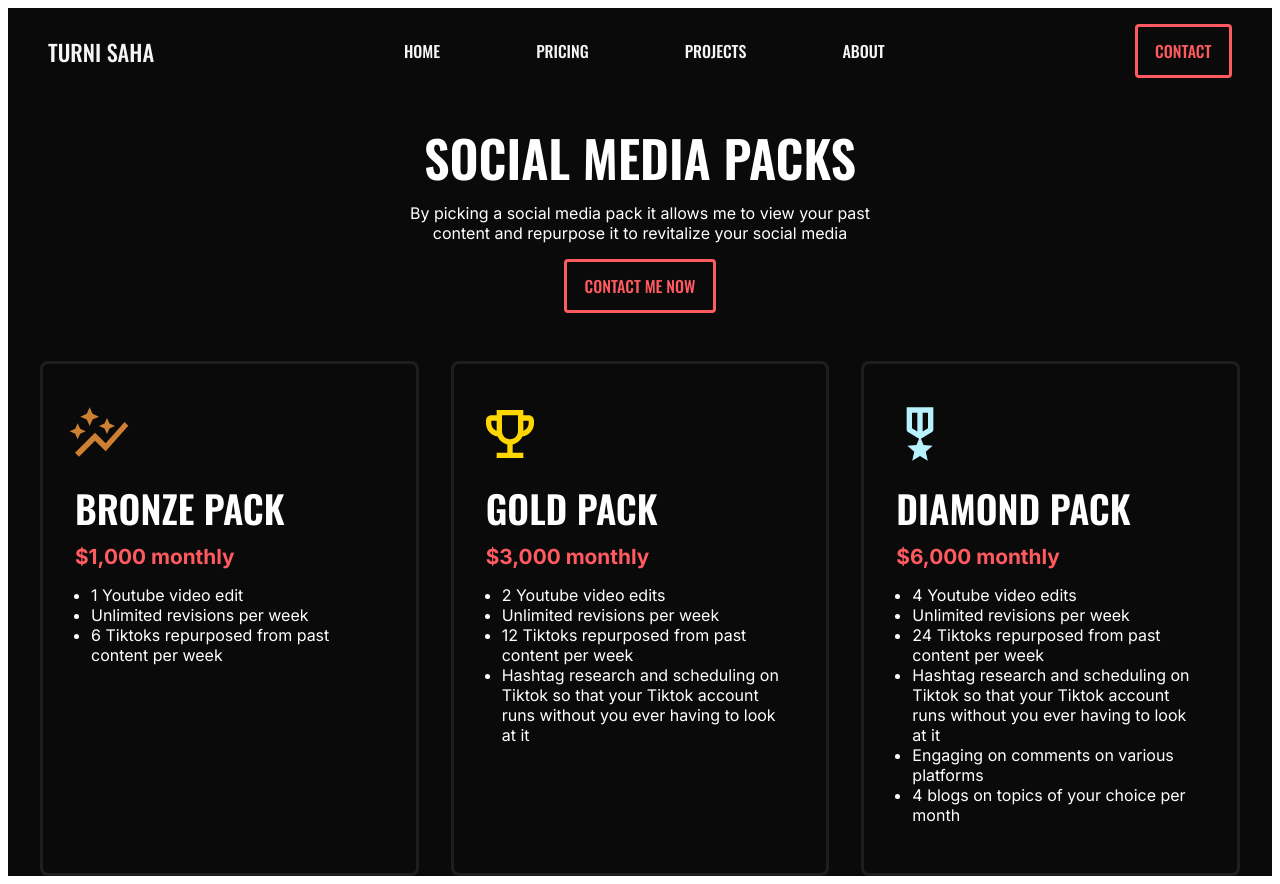
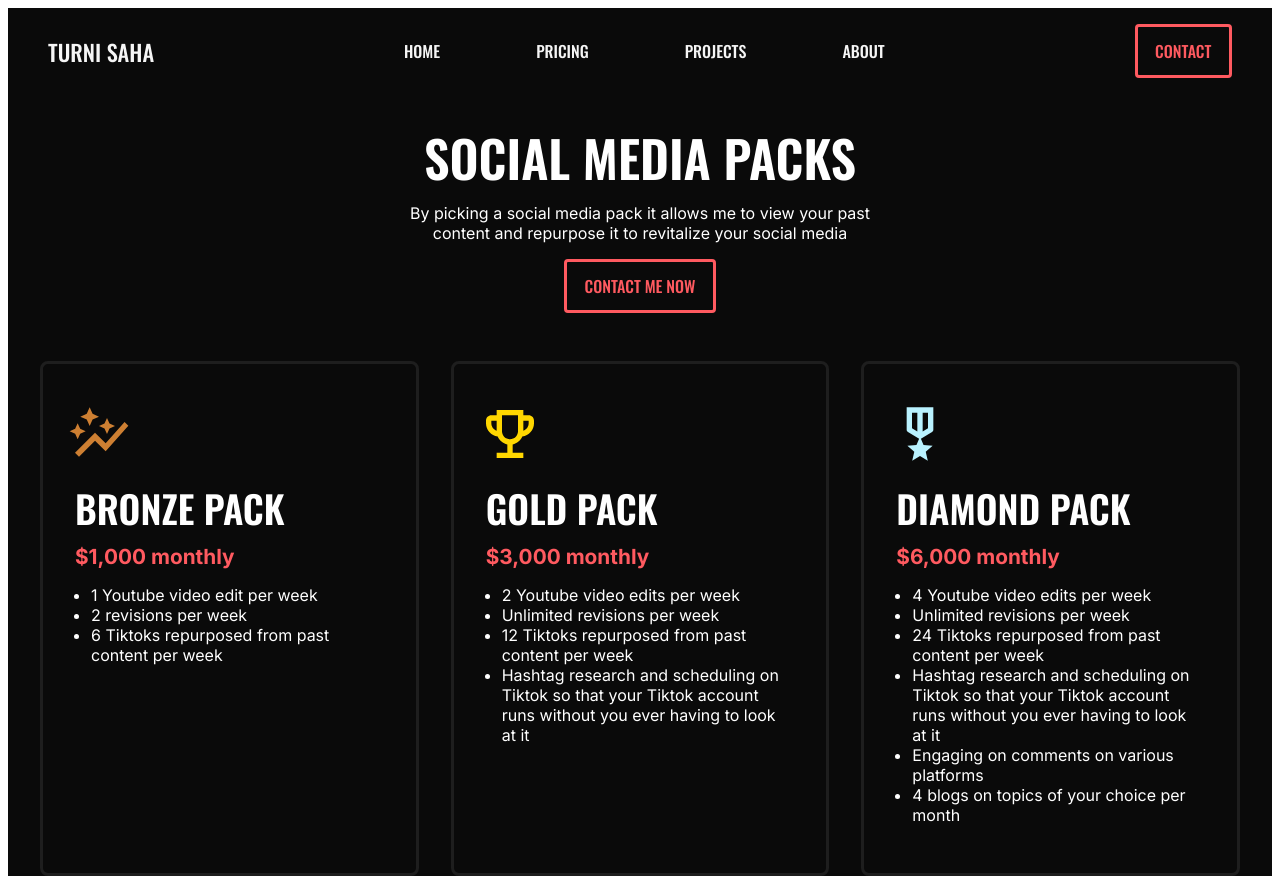
Before and after one commit to elliotsaha/videography-portfolio, a Next.js app: page /social-media-packs in a window 1280 px wide. Built offline with nearby package versions, Linux system fonts and the light colour scheme; what styled-breakpoints would draw is missing.

Commit message:
fix(build): fixed build error

```diff
--- a/src/pages/index.tsx
+++ b/src/pages/index.tsx
@@ -13,7 +13,6 @@ import {
   FeaturedVideoSection,
 } from '@/components';
 import styled from 'styled-components';
-import css from '@styled-system/css';
 import InstagramIcon from '@mui/icons-material/Instagram';
 import LinkedInIcon from '@mui/icons-material/LinkedIn';
 import FacebookIcon from '@mui/icons-material/Facebook';
--- a/src/pages/social-media-packs.tsx
+++ b/src/pages/social-media-packs.tsx
@@ -56,8 +56,8 @@ const SocialMediaPacks = () => {
       icon: <AutoGraphOutlinedIcon />,
       iconColor: '#CD7F32',
       assets: [
-        '1 Youtube video edit',
-        'Unlimited revisions per week',
+        '1 Youtube video edit per week',
+        '2 revisions per week',
         '6 Tiktoks repurposed from past content per week',
       ],
     },
@@ -67,7 +67,7 @@ const SocialMediaPacks = () => {
       icon: <EmojiEventsOutlinedIcon />,
       iconColor: '#FFD700',
       assets: [
-        '2 Youtube video edits',
+        '2 Youtube video edits per week',
         'Unlimited revisions per week',
         '12 Tiktoks repurposed from past content per week',
         'Hashtag research and scheduling on Tiktok so that your Tiktok account runs without you ever having to look at it',
@@ -79,7 +79,7 @@ const SocialMediaPacks = () => {
       icon: <MilitaryTechOutlinedIcon />,
       iconColor: '#B9F2FF',
       assets: [
-        '4 Youtube video edits',
+        '4 Youtube video edits per week',
         'Unlimited revisions per week',
         '24 Tiktoks repurposed from past content per week',
         'Hashtag research and scheduling on Tiktok so that your Tiktok account runs without you ever having to look at it',
```
Also changed, not shown: 2 other files (tests, documents, lock files or other folders).
